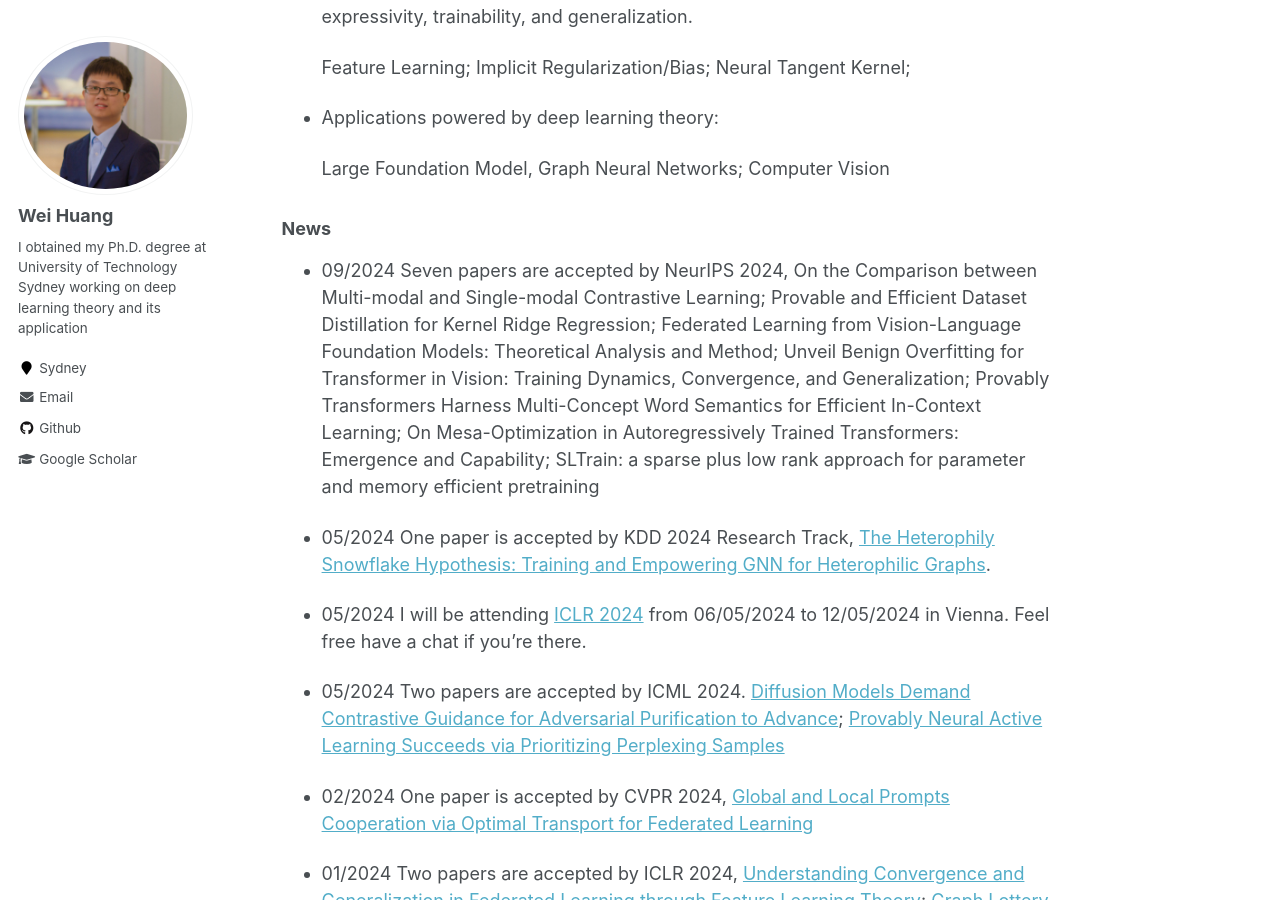
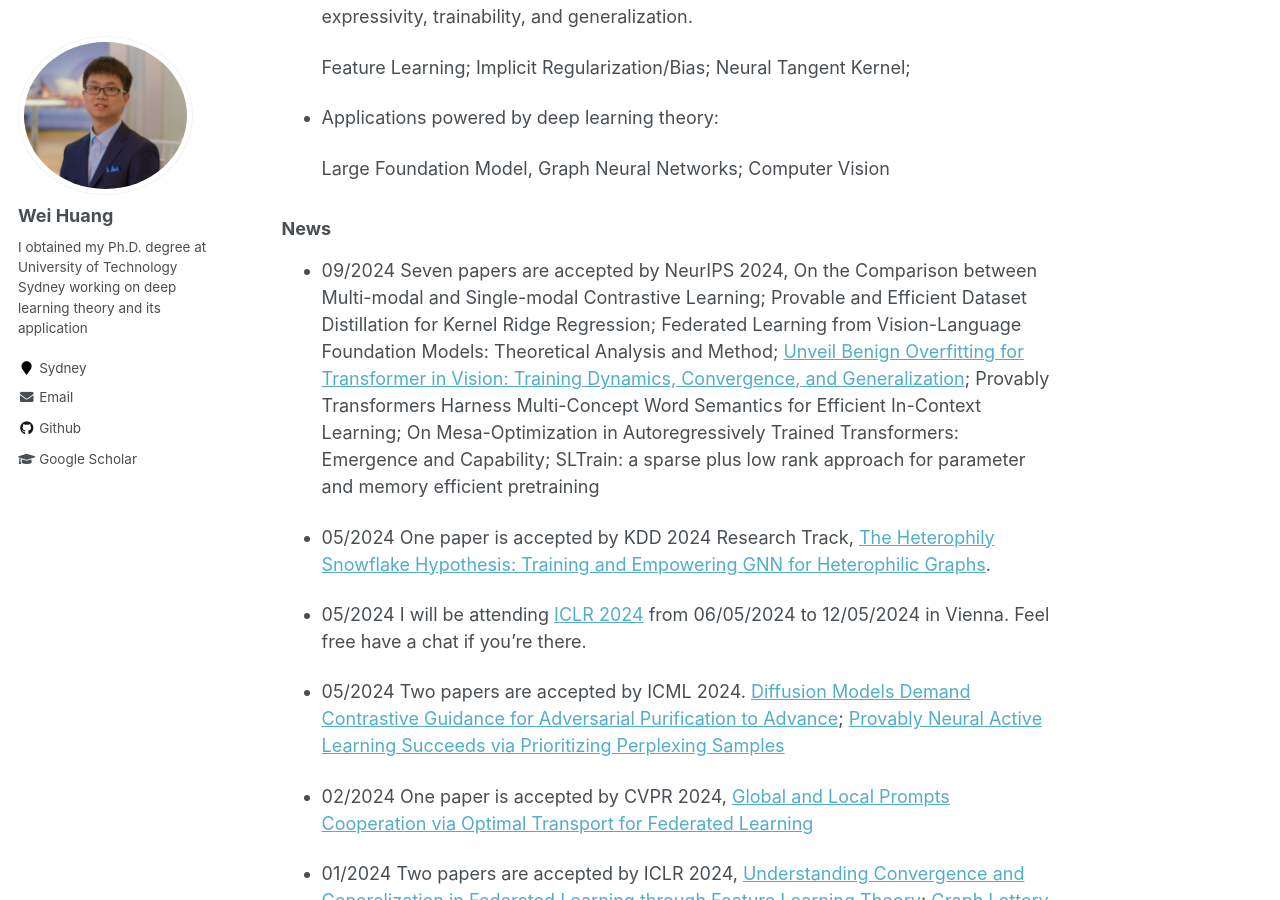
Before and after one commit to WeiHuang05/Weihuang05.github.io, a Jekyll site: the page built from index.md, in a window 1280 px wide and 900 px high, scrolled down 758 px. Built offline with Jekyll 4.4.1, drawn with Linux system fonts in a browser that asks for light colours; part of the change alters nothing that is shown.

```diff
--- a/index.md
+++ b/index.md
@@ -26,7 +26,7 @@ My office is located at the [University of Tokyo](https://www.u-tokyo.ac.jp/ja/i
 ### News
 
 
-* 09/2024 Seven papers are accepted by NeurIPS 2024, On the Comparison between Multi-modal and Single-modal Contrastive Learning; Provable and Efficient Dataset Distillation for Kernel Ridge Regression; Federated Learning from Vision-Language Foundation Models: Theoretical Analysis and Method; Unveil Benign Overfitting for Transformer in Vision: Training Dynamics, Convergence, and Generalization; Provably Transformers Harness Multi-Concept Word Semantics for Efficient In-Context Learning; On Mesa-Optimization in Autoregressively Trained Transformers: Emergence and Capability; SLTrain: a sparse plus low rank approach for parameter and memory efficient pretraining
+* 09/2024 Seven papers are accepted by NeurIPS 2024, On the Comparison between Multi-modal and Single-modal Contrastive Learning; Provable and Efficient Dataset Distillation for Kernel Ridge Regression; Federated Learning from Vision-Language Foundation Models: Theoretical Analysis and Method; [Unveil Benign Overfitting for Transformer in Vision: Training Dynamics, Convergence, and Generalization](https://arxiv.org/abs/2409.19345); Provably Transformers Harness Multi-Concept Word Semantics for Efficient In-Context Learning; On Mesa-Optimization in Autoregressively Trained Transformers: Emergence and Capability; SLTrain: a sparse plus low rank approach for parameter and memory efficient pretraining
 
 * 05/2024 One paper is accepted by KDD 2024 Research Track, [The Heterophily Snowflake Hypothesis: Training and Empowering GNN for Heterophilic Graphs](https://arxiv.org/abs/2406.12539).
 
```
